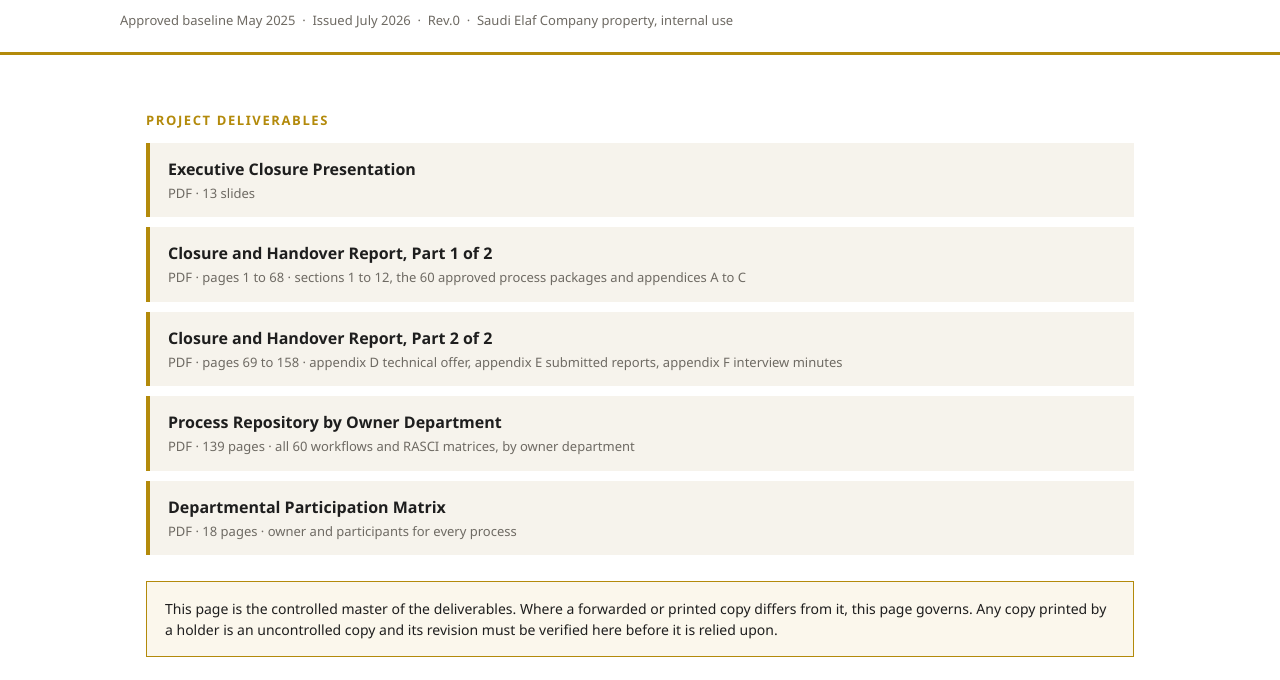
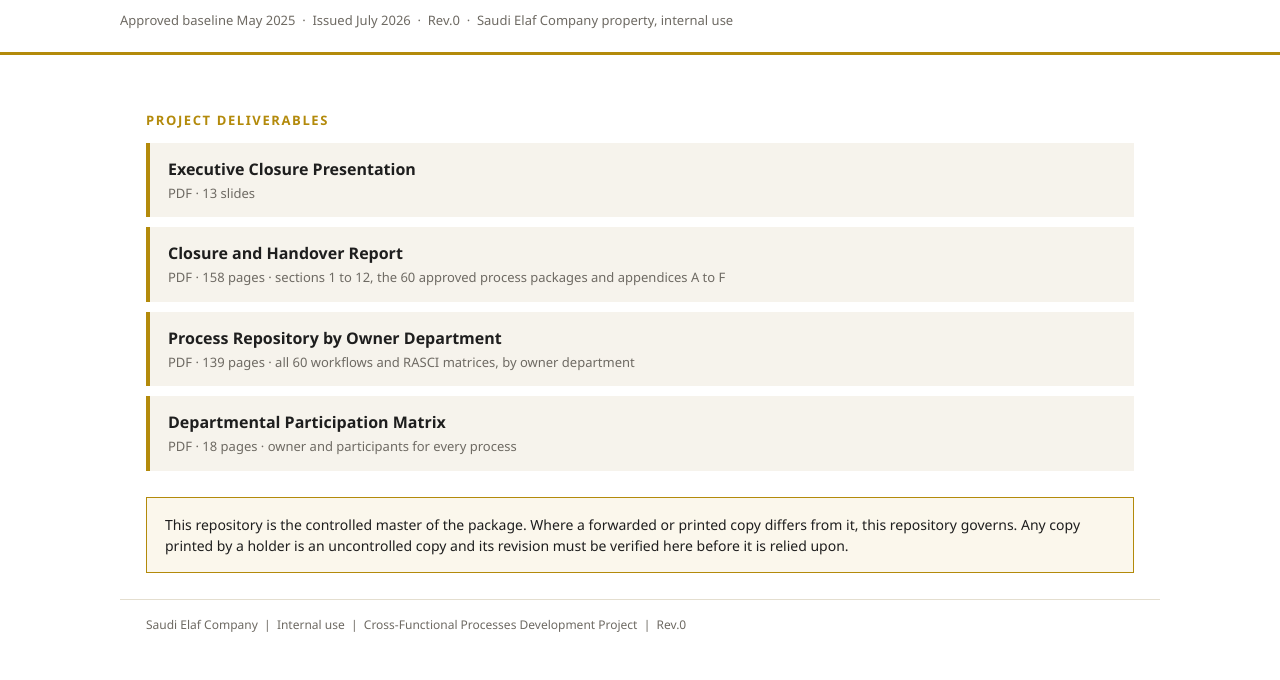
Before and after one commit to Amr7adary/Saudi-Elaf-Processes-Project-Deliverables, a plain HTML site: page index.html in a window 1280 px wide. Shown: the part 139-819 px from the top of the page. Drawn offline with Linux system fonts and the light colour scheme.

Commit message:
Update index.html

```diff
--- a/index.html
+++ b/index.html
@@ -3,7 +3,7 @@
 <head>
 <meta charset="utf-8">
 <meta name="viewport" content="width=device-width, initial-scale=1">
-<title>Saudi Elaf | Cross-Functional Processes Repository</title>
+<title>Saudi Elaf | Cross-Functional Processes Development Project Deliverables</title>
 <style>
   :root{ --gold:#B38A0B; --ink:#1E1E1E; --grey:#6E6A63; --line:#E4DECF; --cream:#FBF7EC; --panel:#F6F3EC; }
   *{ box-sizing:border-box; }
@@ -45,10 +45,8 @@
   <ul>
     <li><a href="Saudi Elaf Closure and Handover Presentation.pdf">Executive Closure Presentation</a>
         <span>PDF · 13 slides</span></li>
-    <li><a href="Saudi Elaf Closure and Handover Report - Part 1 of 2, sections and appendices A to C.pdf">Closure and Handover Report, Part 1 of 2</a>
-        <span>PDF · pages 1 to 68 · sections 1 to 12, the 60 approved process packages and appendices A to C</span></li>
-    <li><a href="Saudi Elaf Closure and Handover Report - Part 2 of 2, appendices D to F.pdf">Closure and Handover Report, Part 2 of 2</a>
-        <span>PDF · pages 69 to 158 · appendix D technical offer, appendix E submitted reports, appendix F interview minutes</span></li>
+    <li><a href="Saudi Elaf Closure and Handover Report_4.pdf" download="Saudi Elaf Closure and Handover Report.pdf">Closure and Handover Report</a>
+        <span>PDF · 158 pages · sections 1 to 12, the 60 approved process packages and appendices A to F</span></li>
     <li><a href="Saudi Elaf Process Repository by Department.pdf">Process Repository by Owner Department</a>
         <span>PDF · 139 pages · all 60 workflows and RASCI matrices, by owner department</span></li>
     <li><a href="Saudi Elaf Process Participation Matrix A3.pdf">Departmental Participation Matrix</a>
@@ -56,8 +54,8 @@
   </ul>
 
   <div class="note">
-    This page is the controlled master of the deliverables. Where a forwarded or printed copy differs
-    from it, this page governs. Any copy printed by a holder is an uncontrolled copy and its
+    This repository is the controlled master of the package. Where a forwarded or printed copy differs
+    from it, this repository governs. Any copy printed by a holder is an uncontrolled copy and its
     revision must be verified here before it is relied upon.
   </div>
 </main>
```
